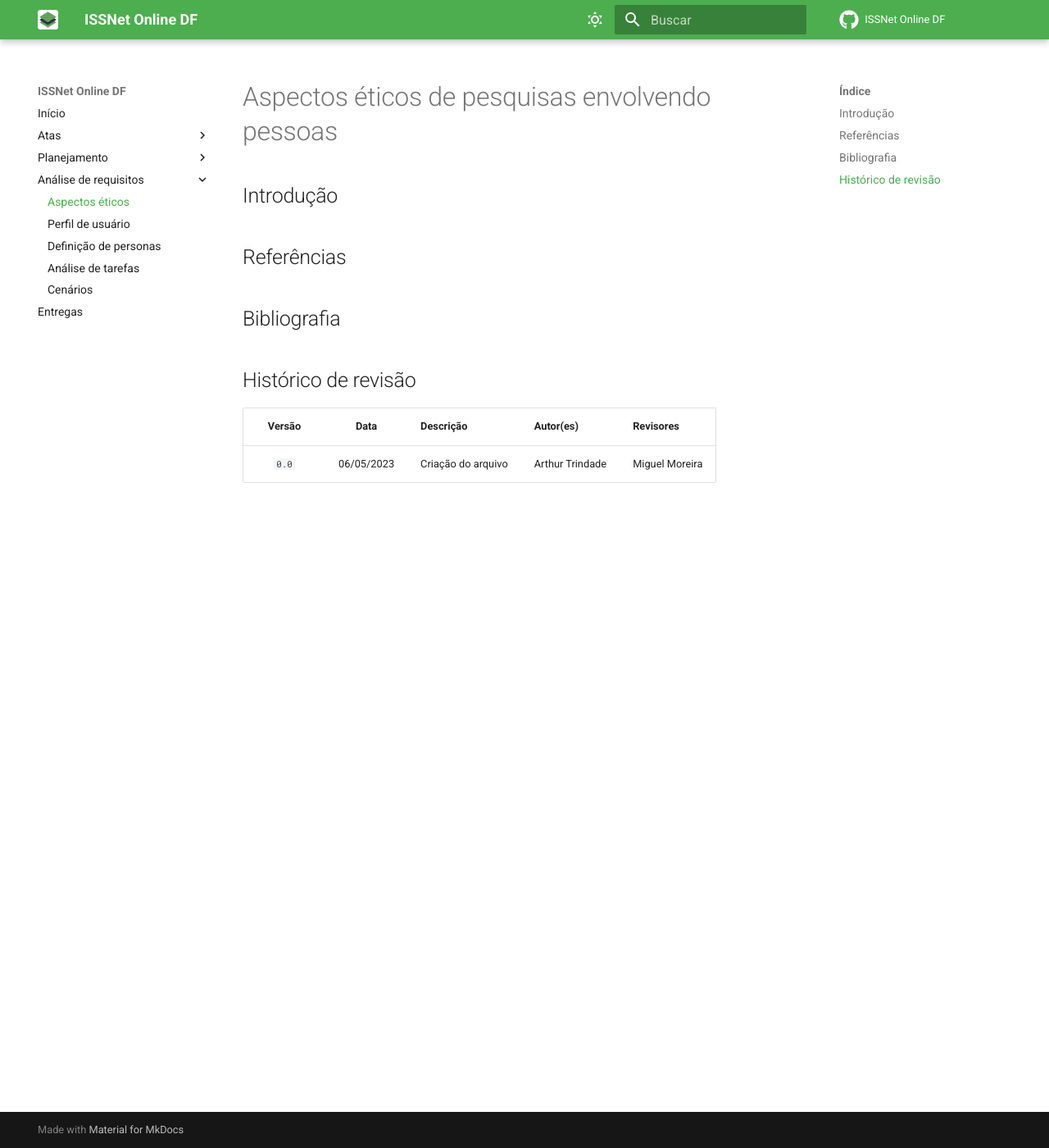
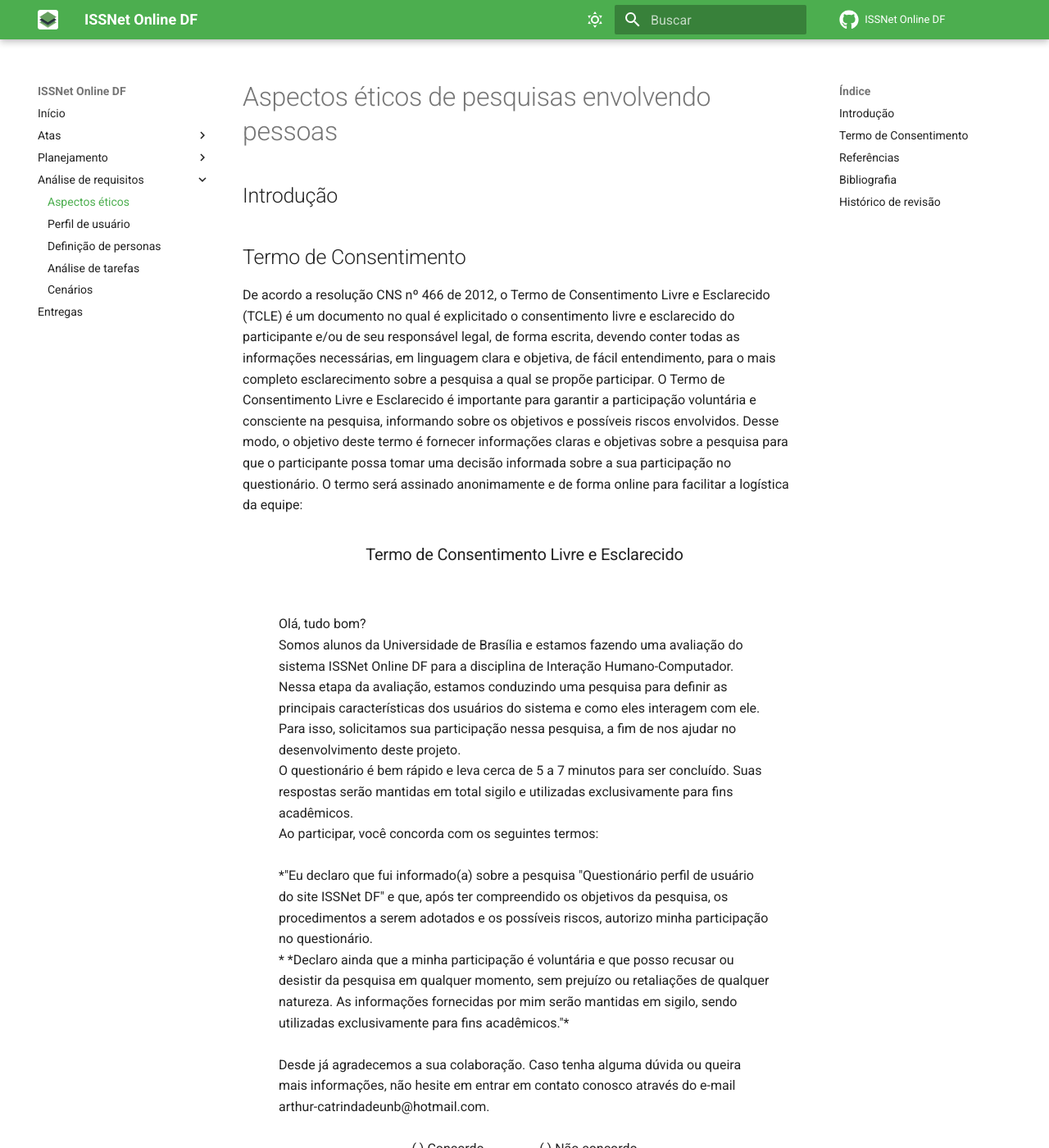
Before and after one commit to Interacao-Humano-Computador/2023.1-ISSNet, an MkDocs documentation site: the page built from gitpages/docs/analise_de_requisitos/aspectos_eticos.md, in a window 1280 px wide and 1400 px high. Shown: the whole window at 82% size. Built offline with MkDocs 1.6.1 and Material for MkDocs 9.7.7, drawn with Linux system fonts in a browser that asks for light colours; comment, search, counter and statistics services are not loaded; some of the changed text lies outside the part shown.

Commit message:
adição do termo de consentimento

```diff
--- a/gitpages/docs/analise_de_requisitos/aspectos_eticos.md
+++ b/gitpages/docs/analise_de_requisitos/aspectos_eticos.md
@@ -1,14 +1,49 @@
 # Aspectos éticos de pesquisas envolvendo pessoas
 ## Introdução
+
+## Termo de Consentimento
+De acordo a resolução CNS nº 466 de 2012, o Termo de Consentimento Livre e Esclarecido (TCLE) é um documento no qual é explicitado o consentimento livre e esclarecido do participante e/ou de seu responsável legal, de forma escrita, devendo conter todas as informações necessárias, em linguagem clara e objetiva, de fácil entendimento, para o mais completo esclarecimento sobre a pesquisa a qual se propõe participar. O Termo de Consentimento Livre e Esclarecido é importante para garantir a participação voluntária e consciente na pesquisa, informando sobre os objetivos e possíveis riscos envolvidos. Desse modo, o objetivo deste termo é fornecer informações claras e objetivas sobre a pesquisa para que o participante possa tomar uma decisão informada sobre a sua participação no questionário. O termo será assinado anonimamente e de forma online para facilitar a logística da equipe:
+
+<div style="text-align: center">
+<h3>
+Termo de Consentimento Livre e Esclarecido
+</h3>
+</div>
+<br>
+
+<center>
+<div style = "width: 600px; text-align: left">
+
+Olá, tudo bom?<br>
+Somos alunos da Universidade de Brasília e estamos fazendo uma avaliação do sistema ISSNet Online DF para a disciplina de Interação Humano-Computador. Nessa etapa da avaliação, estamos conduzindo uma pesquisa para definir as principais características dos usuários do sistema e como eles interagem com ele. Para isso, solicitamos sua participação nessa pesquisa, a fim de nos ajudar no desenvolvimento deste projeto.<br>
+O questionário é bem rápido e leva cerca de 5 a 7 minutos para ser concluído. Suas respostas serão mantidas em total sigilo e utilizadas exclusivamente para fins acadêmicos.<br>
+Ao participar, você concorda com os seguintes termos:<br><br>
+
+*"Eu declaro que fui informado(a) sobre a pesquisa "Questionário perfil de usuário do site ISSNet DF" e que, após ter compreendido os objetivos da pesquisa, os procedimentos a serem adotados e os possíveis riscos, autorizo minha participação no questionário.<br>*
+
+*Declaro ainda que a minha participação é voluntária e que posso recusar ou desistir da pesquisa em qualquer momento, sem prejuízo ou retaliações de qualquer natureza. As informações fornecidas por mim serão mantidas em sigilo, sendo utilizadas exclusivamente para fins acadêmicos."*<br><br>
+
+Desde já agradecemos a sua colaboração. Caso tenha alguma dúvida ou queira mais informações, não hesite em entrar em contato conosco através do e-mail arthur-catrindadeunb@hotmail.com.<br><br>
+
+<div style="text-align: center">
+( ) Concordo &nbsp;&nbsp;&nbsp;&nbsp;&nbsp;&nbsp;&nbsp;&nbsp;&nbsp;&nbsp;&nbsp;&nbsp;&nbsp;&nbsp;&nbsp; ( ) Não concordo
+</div>
+
+</div>
+</center>
 
 ## Referências
 <!-- FONTES CITADAS UTILIZADAS PARA EMBASAR O TEXTO, REMOVER CASO NÃO HOUVER  -->
 
 ## Bibliografia
 <!-- FONTES CONSULTADAS DURANTE A ELABORAÇÃO DO TEXTO, CITADAS OU NÃO -->
+Aspectos Éticos, Lichess. Disponível em:  <https://interacao-humano-computador.github.io/2022.2-Lichess/analise_requisitos/aspectos_eticos/>
+
+Aspectos Éticos, CIEE. Disponível em:  <https://interacao-humano-computador.github.io/2022.1-CIEE/analise_requisitos/aspectos_eticos/>
 
 ## Histórico de revisão
 
-| Versão     | Data        | Descrição            | Autor(es)                          | Revisores  |
-| :--------: | :---------: | -------------------- | ---------------------------------- | ---------- |
-| `0.0`      |  06/05/2023 | Criação do arquivo   | Arthur Trindade                | Miguel Moreira |
+| Versão     | Data        | Descrição                        | Autor(es)                          | Revisores                     |
+| :--------: | :---------: | -------------------------------- | ---------------------------------- | ----------------------------- |
+| `0.0`      |  06/05/2023 | Criação do arquivo               | Arthur Trindade                    | Miguel Moreira                |
+| `0.1`      |  07/05/2023 | Adição do termo de consentimento | Arthur Trindade                    | Júlio César<br>Miguel Moreira |
```
Also changed, not shown: gitpages/docs/planejamento/cronograma/cronograma_plan.md (+1 -1 lines), gitpages/docs/index.md (line endings or trailing spaces).
